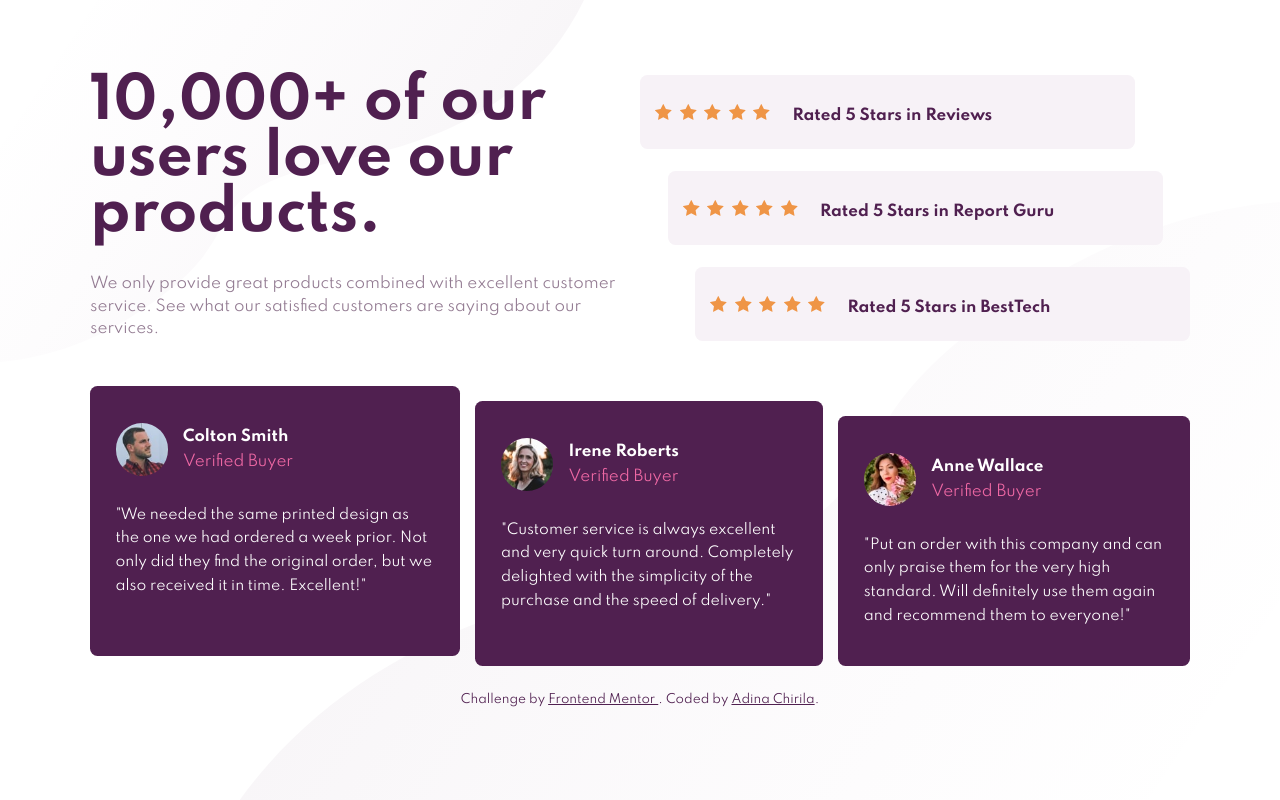
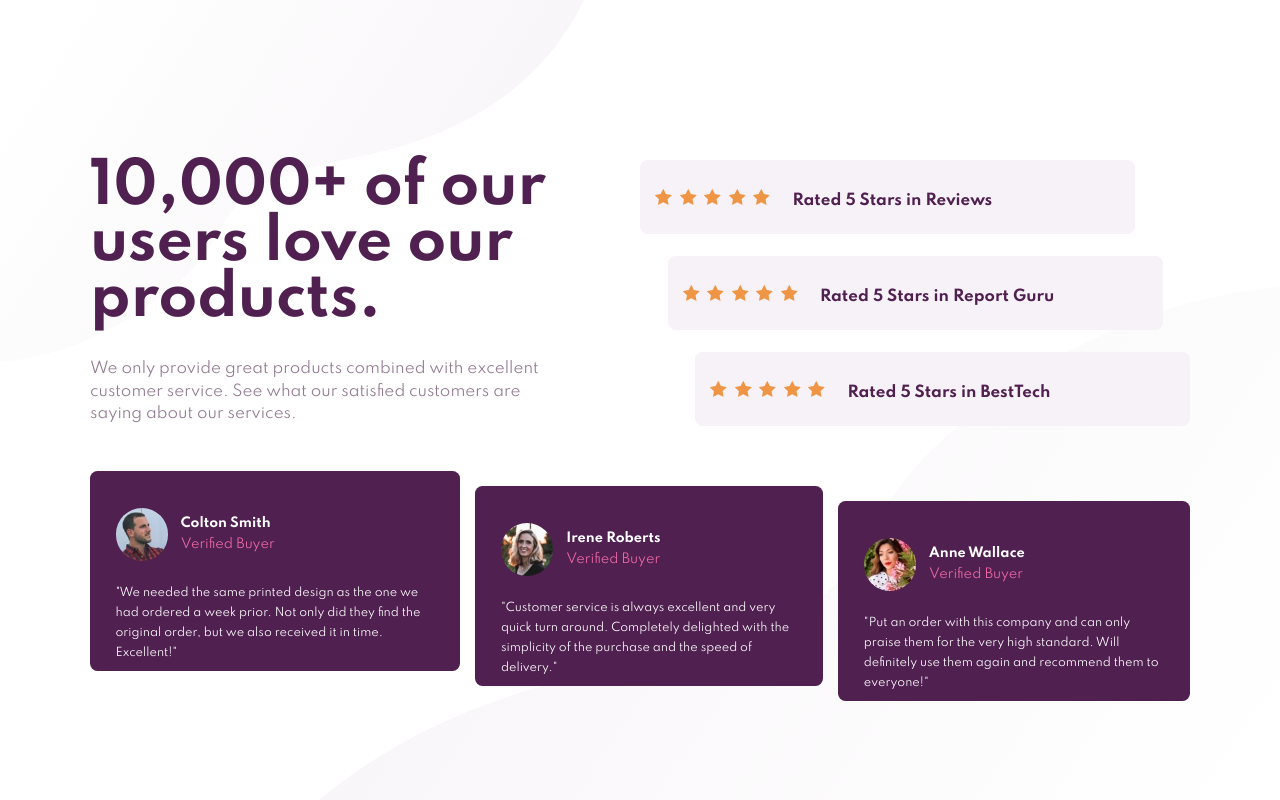
Before and after one commit to Adina-Chirila/frontend-mentor-social-proof-section, a plain HTML site: page index.html in a window 1280 px wide. Shown: the top 800 px of the page. Drawn offline with Linux system fonts and the light colour scheme.

Commit message:
Refactoring

```diff
--- a/index.html
+++ b/index.html
@@ -16,14 +16,14 @@
 	<body>
 		<div class="container">
 			<section class="heading">
-				<main>
+				<div class="hero">
 					<h1 class="title">10,000+ of our users love our products.</h1>
 					<p>
 						We only provide great products combined with excellent customer
 						service. See what our satisfied customers are saying about our
 						services.
 					</p>
-				</main>
+				</div>
 				<div class="rating-container">
 					<div class="rating">
 						<p class="rating-desc">Rated 5 Stars in Reviews</p>
@@ -37,7 +37,7 @@
 				</div>
 			</section>
 			<section class="testimonials">
-				<article class="testimonial-box">
+				<div class="testimonial-box">
 					<div class="testimonial-header">
 						<img
 							src="./images/image-colton.jpg"
@@ -54,8 +54,8 @@
 						prior. Not only did they find the original order, but we also
 						received it in time. Excellent!"
 					</p>
-				</article>
-				<article class="testimonial-box">
+				</div>
+				<div class="testimonial-box">
 					<div class="testimonial-header">
 						<img
 							src="./images/image-irene.jpg"
@@ -72,8 +72,8 @@
 						Completely delighted with the simplicity of the purchase and the
 						speed of delivery."
 					</p>
-				</article>
-				<article class="testimonial-box">
+				</div>
+				<div class="testimonial-box">
 					<div class="testimonial-header">
 						<img
 							src="./images/image-anne.jpg"
@@ -90,7 +90,7 @@
 						very high standard. Will definitely use them again and recommend
 						them to everyone!"
 					</p>
-				</article>
+				</div>
 			</section>
 		</div>
 
--- a/style.css
+++ b/style.css
@@ -7,6 +7,7 @@
 }
 
 body {
+	position: relative;
 	font-family: "Spartan", sans-serif;
 	font-size: 15px;
 	min-height: 100vh;
@@ -18,9 +19,10 @@ body {
 	width: 95%;
 	max-width: 1100px;
 	margin: 0 auto;
+	padding-bottom: 2.5rem;
 }
 
-main {
+.hero {
 	text-align: center;
 	margin-top: 5em;
 }
@@ -31,10 +33,11 @@ main {
 	line-height: 1;
 }
 
-main p {
+.hero p {
 	color: hsl(303, 10%, 53%);
 	line-height: 1.5;
 	margin: 2em 0 2.5em 0;
+	width: 88%;
 }
 
 .rating {
@@ -90,7 +93,14 @@ main p {
 	width: 3.5em;
 }
 
+.testimonial-content {
+	font-size: 0.8rem;
+	margin-top: 2em;
+	line-height: 1.8;
+}
+
 .buyer-info {
+	font-size: 0.9rem;
 	margin-left: 1em;
 	line-height: 1.7;
 }
@@ -103,17 +113,15 @@ main p {
 	color: hsl(333, 80%, 67%);
 }
 
-.testimonial-content {
-	font-size: 14px;
-	margin-top: 2em;
-	line-height: 1.7;
-}
-
 footer {
 	text-align: center;
-	padding: 1em 0;
 	color: hsl(300, 43%, 22%);
-	font-size: 12px;
+	font-size: 0.7rem;
+	position: absolute;
+	bottom: 0;
+	width: 100%;
+	height: 2.5rem;
+	padding: 1.5em 0;
 }
 
 footer a {
@@ -128,16 +136,16 @@ footer a {
 
 	.heading {
 		display: flex;
-		margin-top: 5em;
+		margin-top: 20vh;
 	}
 
-	main {
+	.hero {
 		flex: 1;
 		text-align: left;
 		margin-top: 0;
 	}
 
-	main p {
+	.hero p {
 		margin-bottom: 0;
 	}
 
@@ -177,6 +185,14 @@ footer a {
 	.testimonial-box + .testimonial-box {
 		margin-left: 1em;
 	}
+
+	.buyer-info {
+		font-size: 0.8rem;
+	}
+
+	.testimonial-content {
+		font-size: 0.7rem;
+	}
 }
 
 @media screen and (min-width: 1000px) {
@@ -193,7 +209,7 @@ footer a {
 	}
 
 	.testimonial-box {
-		max-height: 270px;
+		max-height: 200px;
 	}
 
 	.testimonial-box:nth-child(2) {
```
